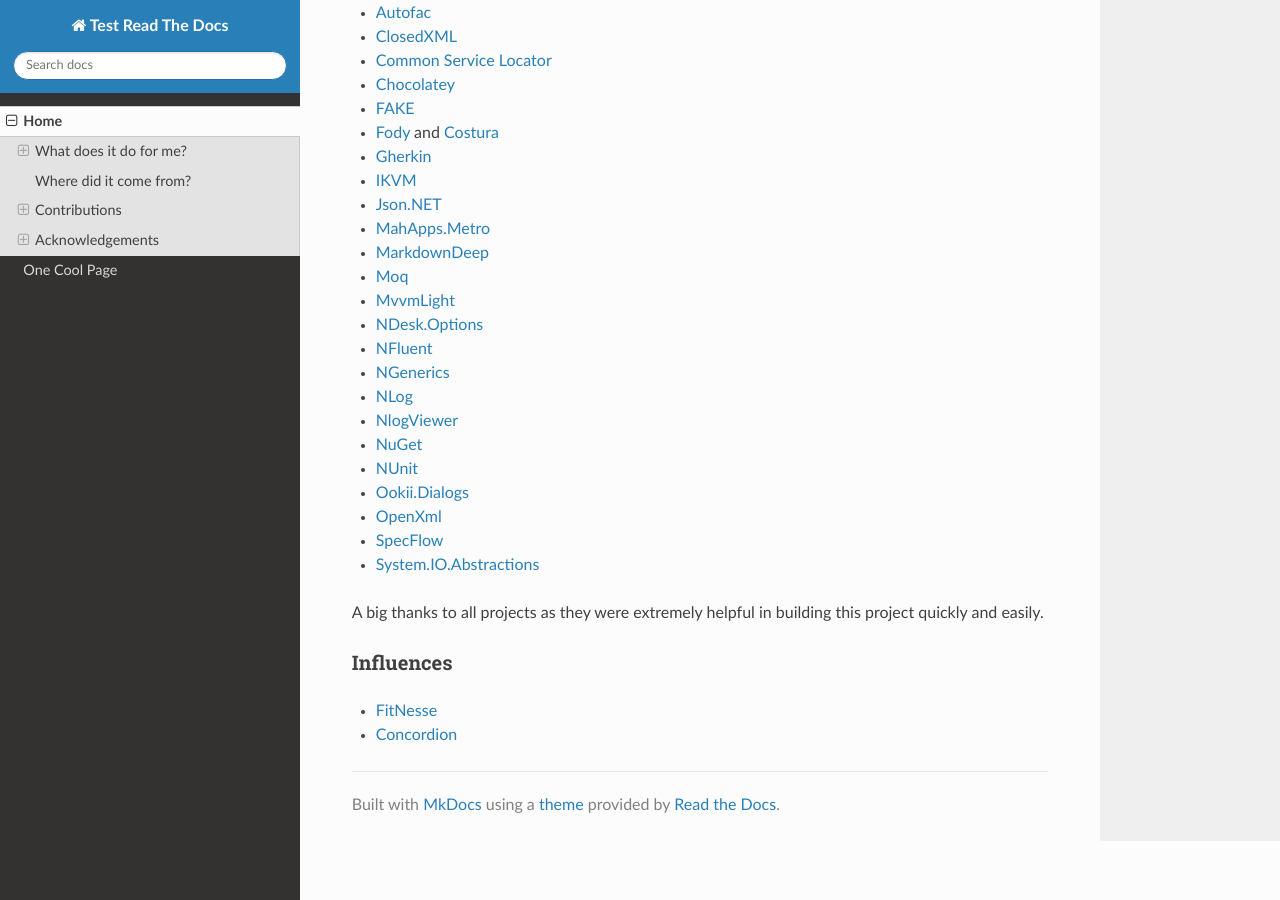
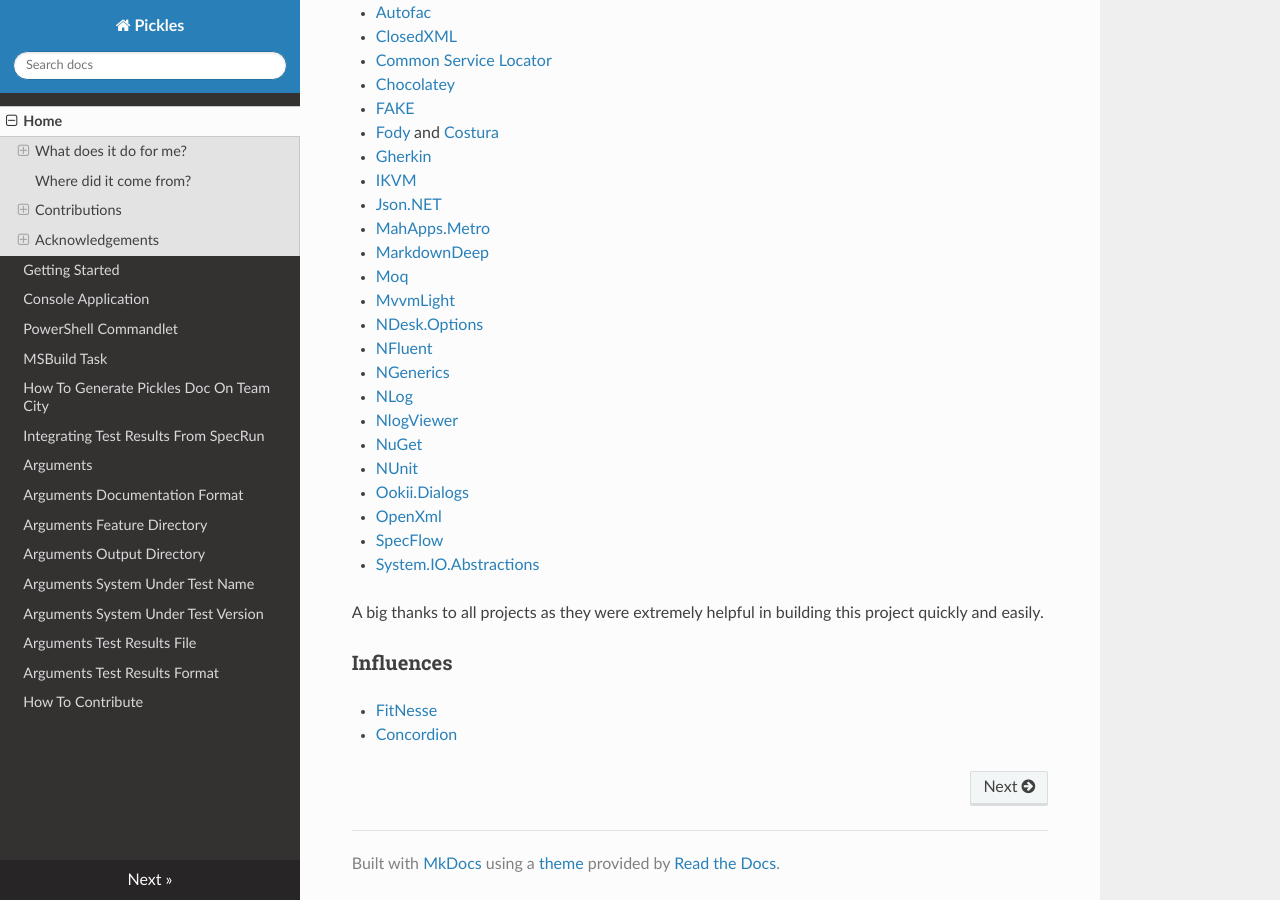
Before and after one commit to picklesdoc/docs, an MkDocs documentation site: the page built from docs/index.md, in a window 1280 px wide and 900 px high, scrolled down 2237 px. Built offline with MkDocs 1.6.1, drawn with Linux system fonts in a browser that asks for light colours; nearby versions of some CDN libraries; old or Windows-style settings are respelled for this version of MkDocs.

Commit message:
Add pages to mkdocs.yml file

```diff
--- a/mkdocs.yml
+++ b/mkdocs.yml
@@ -1,5 +1,19 @@
-site_name: Test Read The Docs
+site_name: Pickles
 pages:
 - [index.md, Home]
-- [onepage.md, One Cool Page]
+- [GettingStarted.md, Getting Started]
+- [ConsoleApplication.md, Console Application]
+- [PowerShellcommandlet.md, PowerShell Commandlet]
+- [MSBuildTask.md, MSBuild Task]
+- [HowToGeneratePicklesDocOnTeamCity.md, How To Generate Pickles Doc On Team City]
+- [IntegratingTestResultsFromSpecRun.md, Integrating Test Results From SpecRun]
+- [Arguments.md, Arguments]
+- [ArgumentsDocumentationFormat.md, Arguments Documentation Format]
+- [ArgumentsFeatureDirectory.md, Arguments Feature Directory]
+- [ArgumentsOutputDirectory.md, Arguments Output Directory]
+- [ArgumentsSystemUnderTestName.md, Arguments System Under Test Name]
+- [ArgumentsSystemUnderTestVersion.md, Arguments System Under Test Version]
+- [ArgumentsTestResultsFile.md, Arguments Test Results File]
+- [ArgumentsTestResultsFormat.md, Arguments Test Results Format]
+- [HowToContribute.md, How To Contribute]
 theme: readthedocs
```
